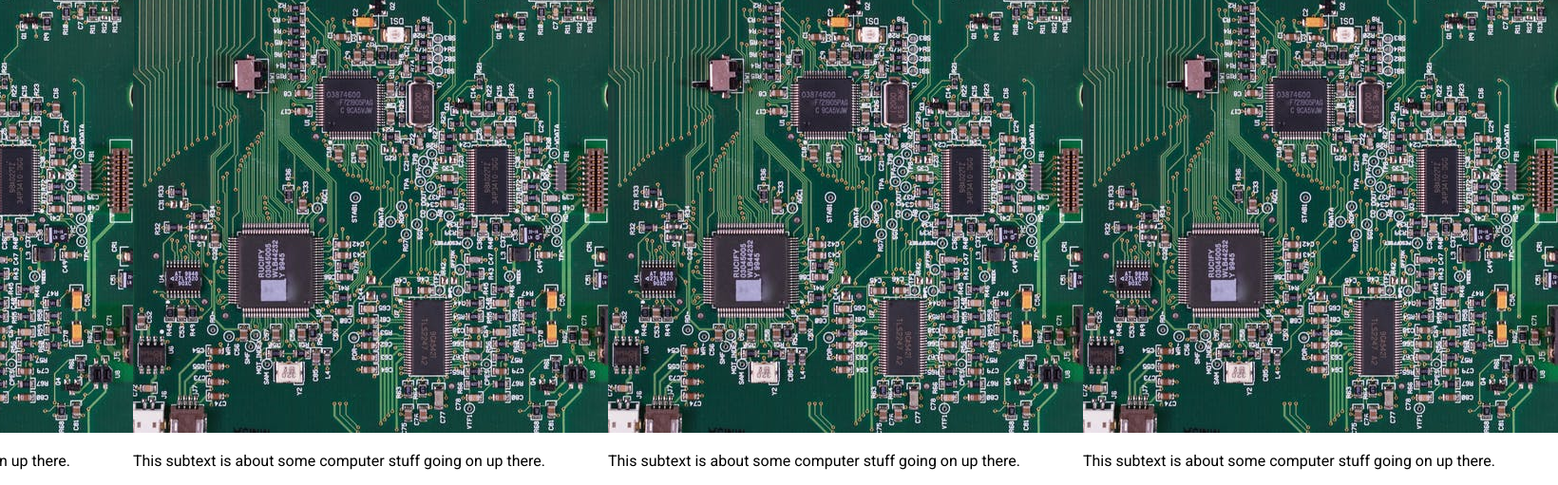
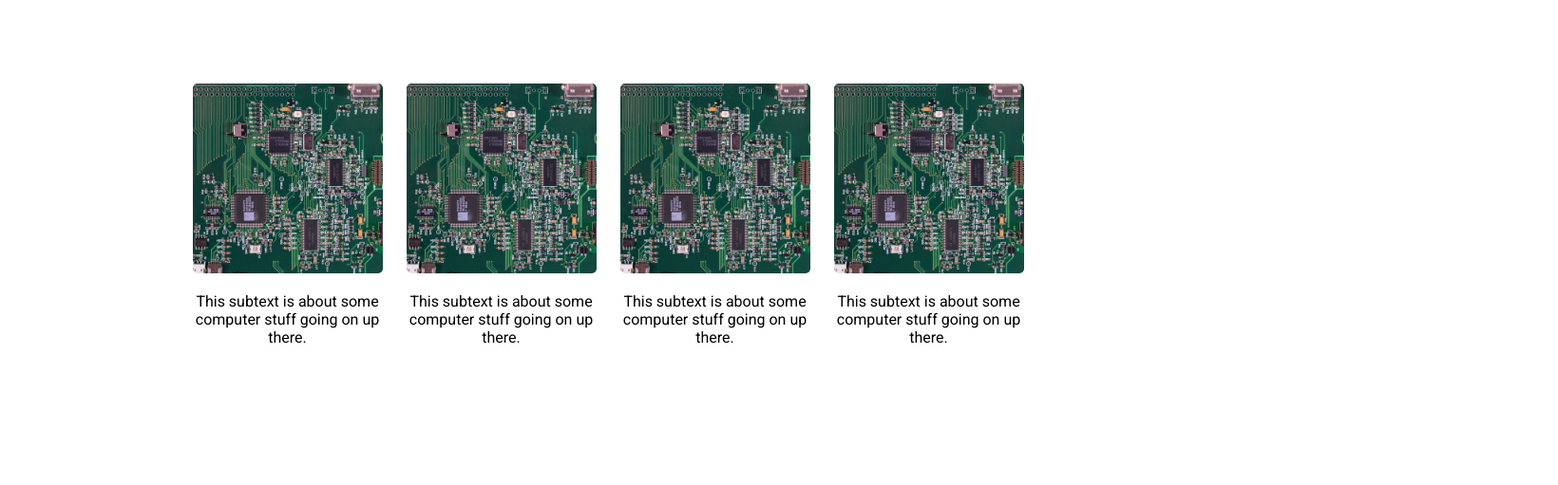
Before and after one commit to drossano/landing-page, a plain HTML site: page index.html in a window 1280 px wide. Shown: the part 675-1186 px from the top of the page at 95% size, 1640 px wide, since content can reach past the window. After the commit the page ends 1100 px from the top, so only its background shows below. Drawn offline with Linux system fonts and the light colour scheme.

Commit message:
Finalize postioning information div

```diff
--- a/styles.css
+++ b/styles.css
@@ -1,8 +1,6 @@
 body {
     font-family: Roboto;
     margin: 0;
-    display: flex;
-    flex-direction: column;
 }
 
 .header {
@@ -67,7 +65,7 @@ button{
     padding: 10px 20px;
 }
 
-img {
+.header img {
     width: 500px;
 }
 
@@ -76,8 +74,21 @@ img {
     display: flex;
     flex-direction: column;
     align-items: center;
+    justify-content: space-around;
 }
 
 .illustration-container {
     display: flex;
+    justify-content: space-around;
+    gap: 25px;
 }
+
+.illustration  {
+    width: 200px;
+    text-align: center;
+}
+
+.illustration img {
+    width: 200px;
+    border-radius: 5px;
+}
```
